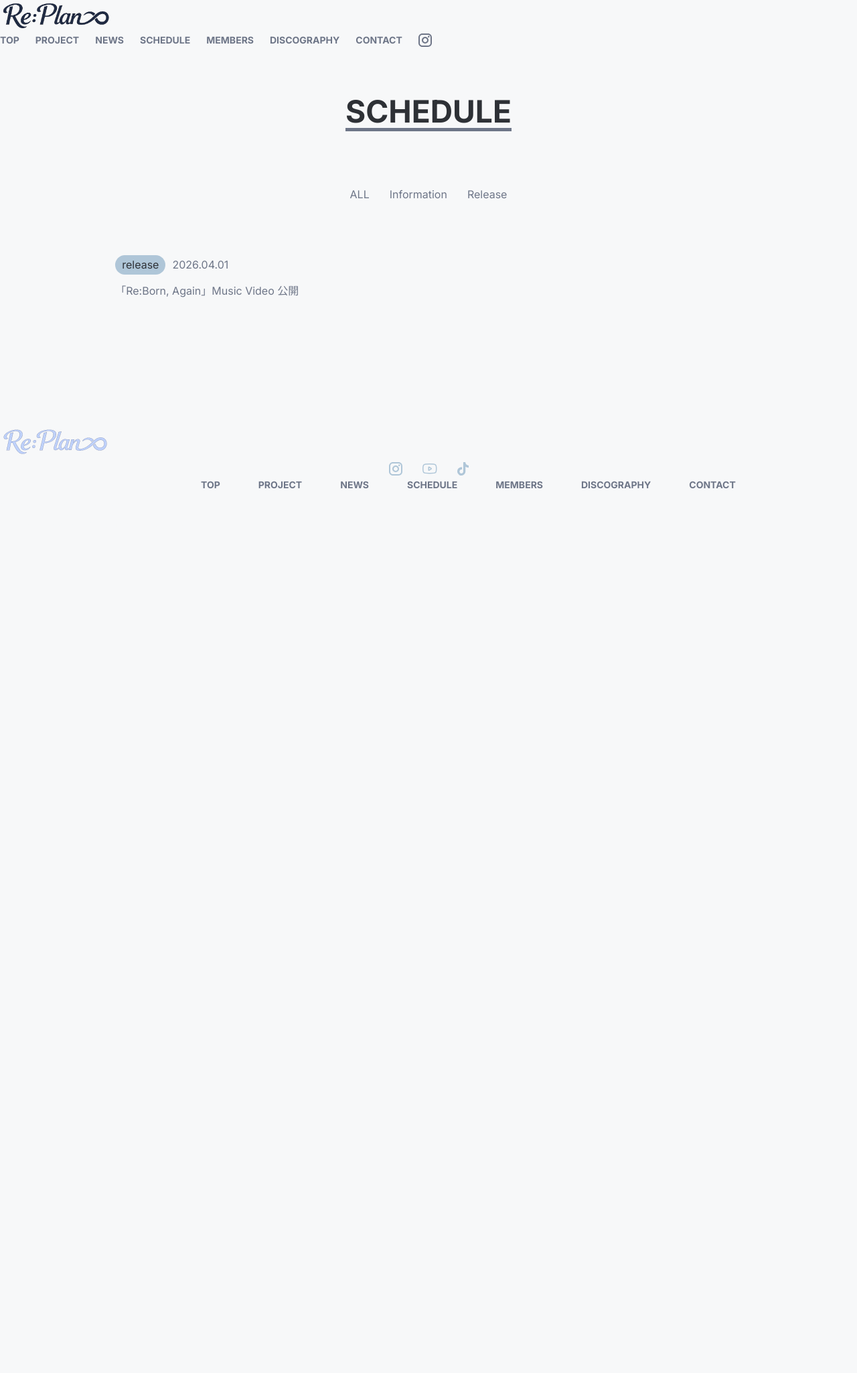
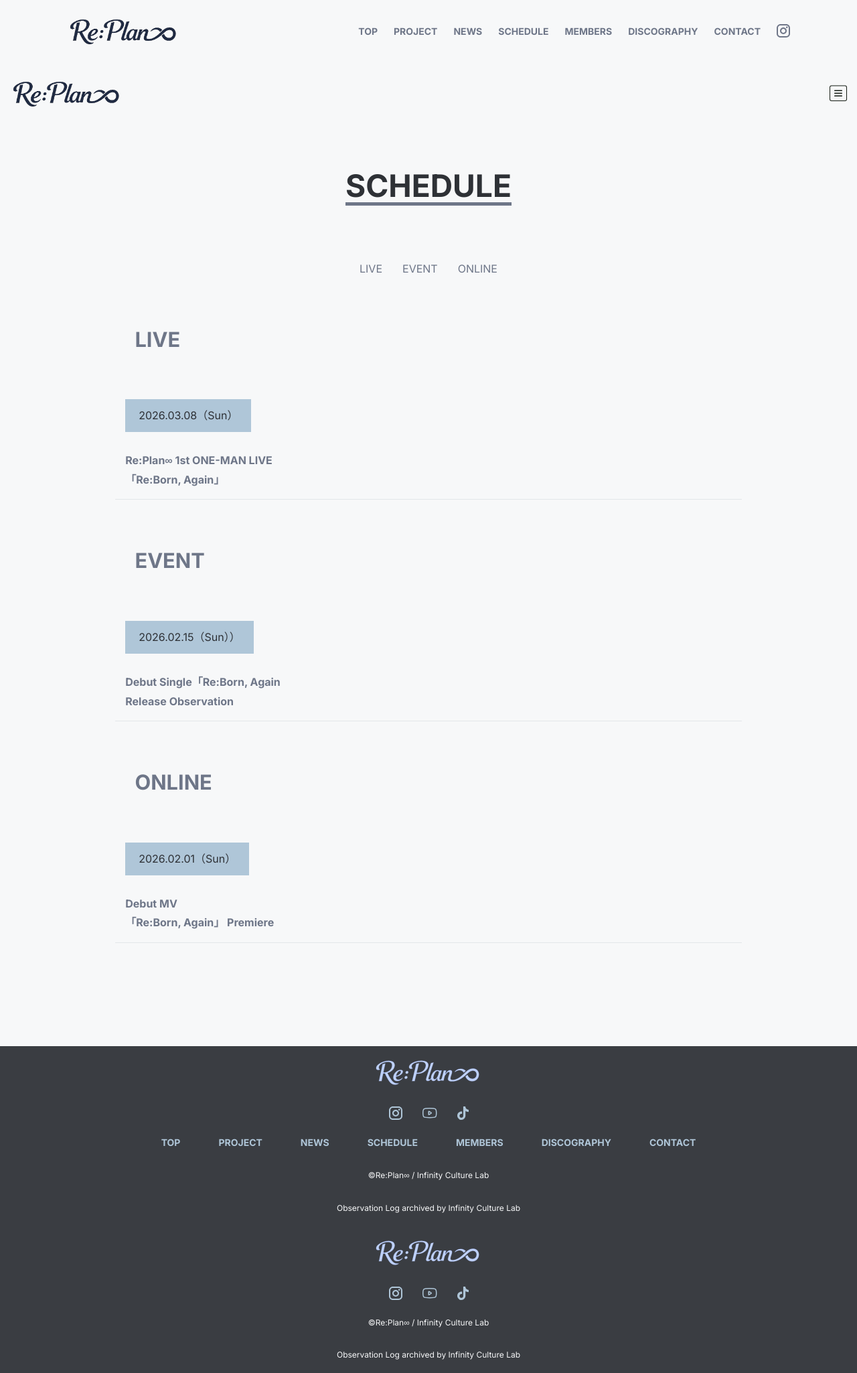
Before and after one commit to yone-3/Re-Plan-, a PHP site: page /schedule.html in a window 1280 px wide; the page is wider, and only the part inside the window is pictured. Shown: that part at 67% size. Before the commit the page ends 730 px from the top of that part, so only its background shows below. Run offline with PHP 8.4, Linux system fonts and the light colour scheme.

Commit message:
schedule

```diff
--- a/css/style.css
+++ b/css/style.css
@@ -187,7 +187,8 @@ section {
 }
 
 /* -----------------news-------------------- */
-.c-news__list {
+.c-news__list,
+.c-sche__list {
     display: flex;
     justify-content: center;
     gap: 30px;
@@ -312,6 +313,40 @@ section {
     width: 345px;
 }
 
+/* -----------------sche-------------------- */
+.c-sche__title {
+    font-size: clamp(24px, 21.183px + 0.751vw, 32px);
+    font-weight: bold;
+    margin-block-end: 60px;
+    text-align-last: left;
+    padding-inline-start: clamp(25px, 23.239px + 0.469vw, 30px);
+}
+
+.c-sche__content {
+    margin-block-end: clamp(60px, 52.958px + 1.878vw, 80px);
+}
+
+.c-sche__item {
+    display: flex;
+    flex-direction: column;
+    align-items: start;
+    padding: 15px;
+    gap: clamp(15px, 9.718px + 1.408vw, 30px);
+    border-bottom: 1px solid var(--border);
+}
+
+.c-sche__date {
+    background: var(--hover);
+    padding-inline: 20px;
+    padding-block: 10px;
+    color: var(--font-strong);
+}
+
+.c-sche__desc {
+    text-align-last: left;
+    font-weight: bold;
+}
+
 @media(min-width:768px) {
 
     .l-header__pc {
--- a/schedule.html
+++ b/schedule.html
@@ -16,12 +16,12 @@
 </head>
 
 <body>
-    <header class="l-header">
-        <p class="c-header-logo">
+    <header class="l-header__pc">
+        <h1 class="c-header-logo">
             <a href="./index.html">
                 <img src="./image/logo.png" alt="リプランエイト">
             </a>
-        </p>
+        </h1>
         <nav>
             <div class="c-header__pc">
                 <ul class="c-header-nav">
@@ -55,26 +55,71 @@
             </div>
         </nav>
     </header>
-
+    <header class="l-header__sp">
+        <h1 class="c-header-logo">
+            <a href="./index.html">
+                <img src="./image/logo.png" alt="リプランエイト">
+            </a>
+        </h1>
+        <img src="./image/hamburger.svg" alt="">
+    </header>
     <main>
         <section class="l-sec-news l-wrapper">
             <h1 class="c-title">
                 schedule
             </h1>
 
-            <ul class="c-news__list">
-                <li>ALL</li>
-                <li>Information</li>
-                <li>Release</li>
+            <ul class="c-sche__list">
+                <li><a href="#live">LIVE</a></li>
+                <li><a href="#event">EVENT</a></li>
+                <li><a href="#online">ONLINE</a></li>
             </ul>
 
-            <div class="c-news-item">
-                <div class="c-news-item__data">
-                    <span class="c-news-item__label">release</span>
-                    <time datetime="2026-04-01" class="c-news-item__time">2026.04.01</time>
+            <div class="c-sche__content" id="live">
+                <h2 class="c-sche__title">LIVE</h2>
+                <div class="c-sche__item">
+                    <p class="c-sche__date">
+                        <time datetime="2026-03-08">
+                            2026.03.08（Sun）
+                        </time>
+                    </p>
+                    <p class="c-sche__desc">
+                        Re:Plan∞ 1st ONE-MAN LIVE <br>
+                        「Re:Born, Again」
+                    </p>
                 </div>
-                <p class="c-news-item__title">「Re:Born, Again」Music Video 公開</p>
             </div>
+
+            <div class="c-sche__content" id="event">
+                <h2 class="c-sche__title">EVENT</h2>
+                <div class="c-sche__item">
+                    <p class="c-sche__date">
+                        <time datetime="2026-02-15">
+                            2026.02.15（Sun））
+                        </time>
+                    </p>
+                    <p class="c-sche__desc">
+                        Debut Single「Re:Born, Again <br>
+                        Release Observation
+                    </p>
+                </div>
+            </div>
+
+            <div class="c-sche__content" id="online">
+                <h2 class="c-sche__title">ONLINE</h2>
+                <div class="c-sche__item">
+                    <p class="c-sche__date">
+                        <time datetime="2026-02-01">
+                            2026.02.01（Sun）
+                        </time>
+                    </p>
+                    <p class="c-sche__desc">
+                        Debut MV <br>
+                        「Re:Born, Again」 Premiere
+                    </p>
+                </div>
+            </div>
+
         </section>
 
         <!-- ボタン -->
@@ -86,7 +131,7 @@
 
     </main>
 
-    <footer class="l-footer">
+    <footer class="l-footer__pc">
         <a href="./index.html">
             <img class="c-footer-logo" src="./image/logo-footer.png" alt="リプランエイト">
         </a>
@@ -140,6 +185,35 @@
         </p>
 
     </footer>
+    <footer class="l-footer__sp">
+        <a href="./index.html">
+            <img class="c-footer-logo" src="./image/logo-footer.png" alt="リプランエイト">
+        </a>
+        <div class="c-footer-sns">
+            <ul>
+                <li class="c-logo__insta">
+                    <a href="">
+                        <img src="./image/logo-insta__footer.svg" alt="インスタグラム">
+                    </a>
+                </li>
+                <li class="c-logo__you">
+                    <a href="">
+                        <img src="./image/logo-you__footer.svg" alt="ユーチューブ">
+                    </a>
+                </li>
+                <li class="c-logo__tik">
+                    <a href="">
+                        <img src="./image/logo-tiktok__footer.svg" alt="ティックトック">
+                    </a>
+                </li>
+            </ul>
+        </div>
+        <small class="c-copy">&copy;Re:Plan∞ / Infinity Culture Lab</small>
+        <p class="c-copy">
+            Observation Log archived by Infinity Culture Lab
+        </p>
+
+    </footer>
 </body>
 
 </html>
```
